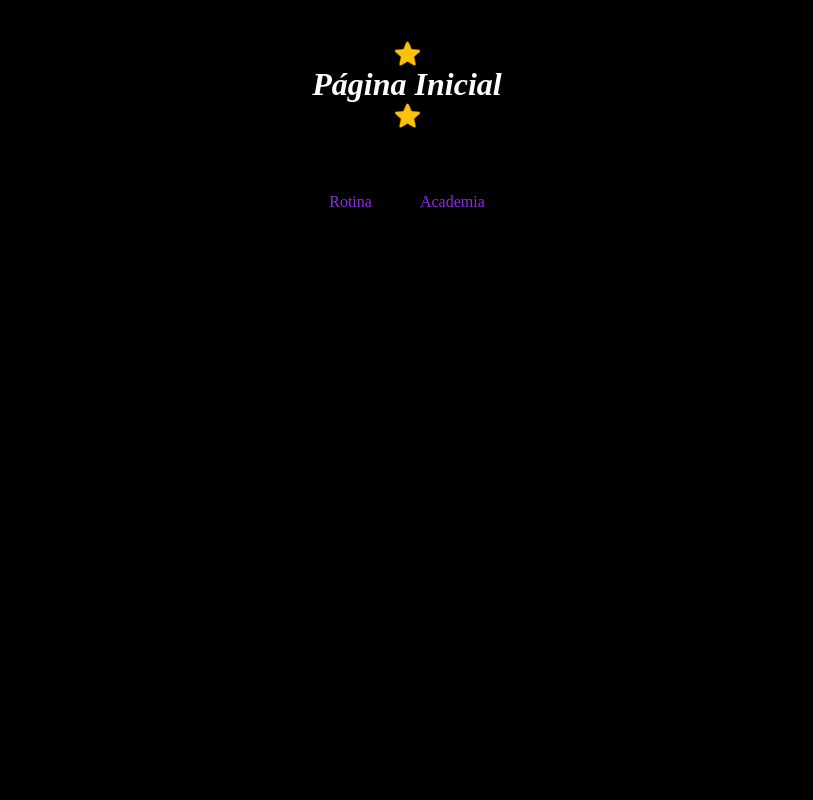
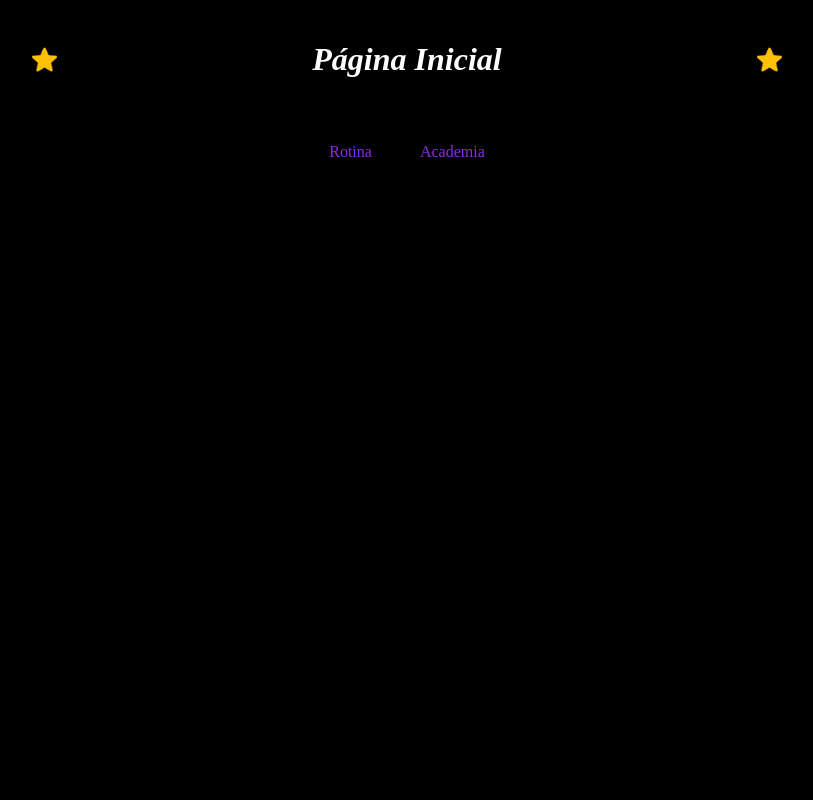
Before and after one commit to Siilvaxz7/Siilvaxz, a plain HTML site: page index.html in a window 1280 px wide. Shown: the top 800 px of the page, without its empty margins (233-1046 px from the left). Drawn offline with Linux system fonts and the light colour scheme.

Commit message:
Update index.html

```diff
--- a/index.html
+++ b/index.html
@@ -77,11 +77,11 @@
 <body>
     <!-- TOPO -->
     <div class="topo">
-        <h1 style="color: white;">
-            <small><img src="Img/star.png" width="25"></small>
-            <i>Página Inicial</i>
-            <small><img src="Img/star.png" width="25"></small>
-        </h1>
+        <h1 style="color: white; display: flex; justify-content: center; align-items: center; gap: 10px;">
+    <img src="Img/star.png" width="25" alt="estrela">
+    <i>Página Inicial</i>
+    <img src="Img/star.png" width="25" alt="estrela">
+</h1>
     </div>
 
     <!-- LINKS -->
```
